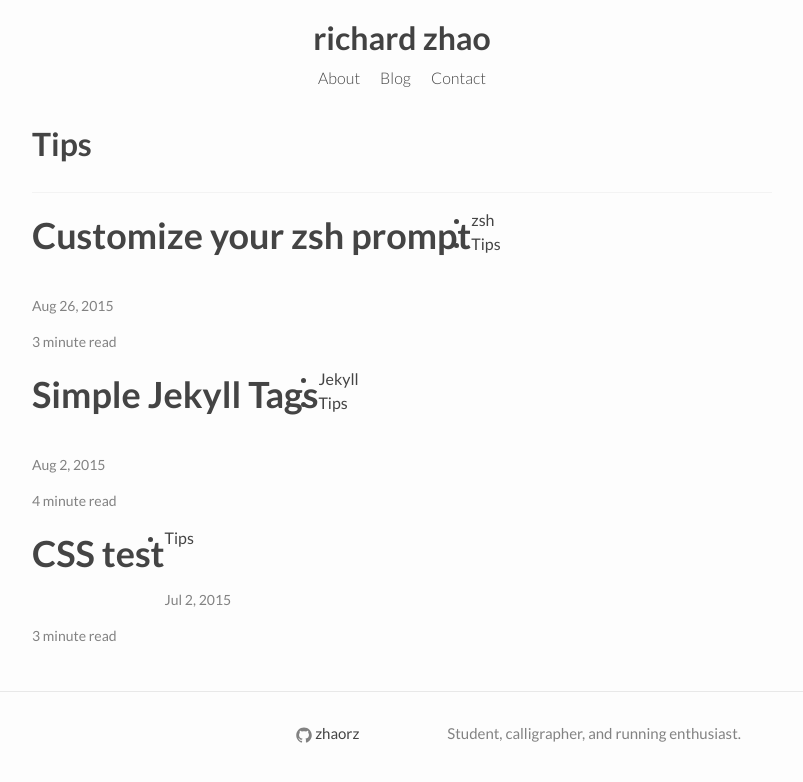
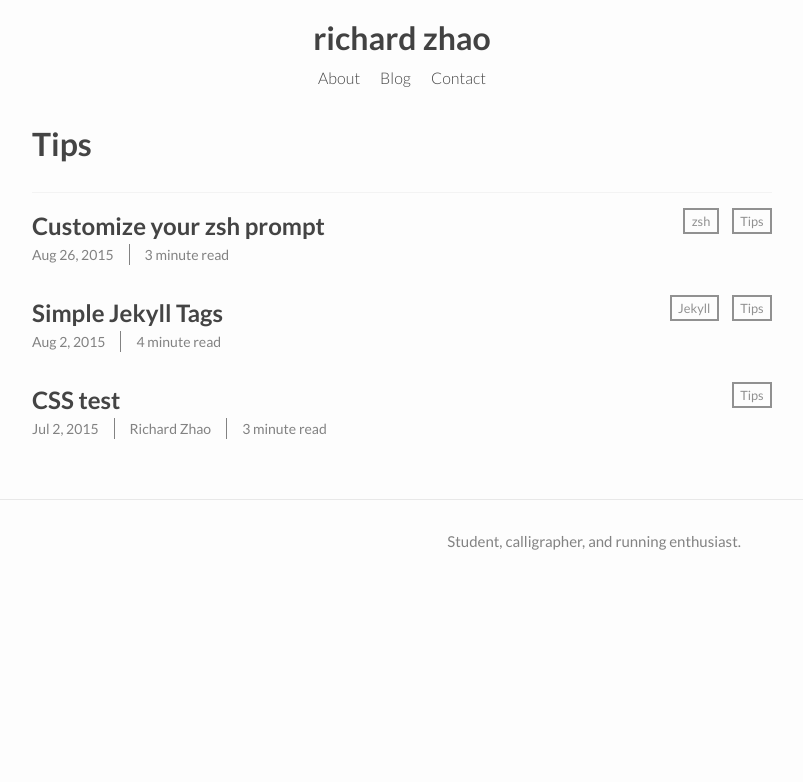
Before and after one commit to zhaorz/zhaorz.github.io, a Jekyll site: the page built from blog/tag/tips.md, in a window 1280 px wide. Shown: the top 782 px of the page, without its empty margins (238-1041 px from the left). Built offline with Jekyll 4.4.1, drawn with Linux system fonts in a browser that asks for light colours.

Commit message:
Pagination colors

```diff
--- a/_includes/footer.html
+++ b/_includes/footer.html
@@ -10,11 +10,13 @@
 
       <div class="footer-col footer-col-2">
         <ul class="social-media-list">
+          <!--
           {% if site.github_username %}
           <li>
             {% include icon-github.html username=site.github_username %}
           </li>
           {% endif %}
+          -->
 
           {% if site.twitter_username %}
           <li>
--- a/_includes/pagination.html
+++ b/_includes/pagination.html
@@ -3,7 +3,7 @@
   <div class="left">
     {% if paginator.previous_page %}
       {% if paginator.page == 2 %}
-        <a class="pagination-item" href="{{ site.baseurl }}/">Newer</a>
+        <a class="pagination-item" href="{{ site.baseurl }}/blog/">Newer</a>
       {% else %}
         <a class="pagination-item" href="{{ paginator.previous_page_path | prepend: site.baseurl }}">Newer</a>
       {% endif %}
--- a/_layouts/tag.html
+++ b/_layouts/tag.html
@@ -6,31 +6,46 @@
 
 {% if site.tags[page.tag] %}
   {% for post in site.tags[page.tag] %}
+
     {% assign minutes = post.content | number_of_words | divided_by: 180 %}
     {% if minutes == 0 %}
       {% assign minutes = 1 %}
     {% endif %}
-    <div class="post py3">
-      <a href="{{ post.url | prepend: site.baseurl }}" class="post-link">
-        <h2 class="h1 post-title">{{ post.title }}</h2>
-      </a>
+
+    <div class="post-header">
+      <h2>
+        <a class="post-link" href="{{ post.url | prepend: site.baseurl }}">{{ post.title }}</a>
+      </h2>
+
       {% if post.tags != empty %}
       <ul class="tags">
         {% for tag in post.tags %}
         <li>
           <a href="/blog/tag/{{ tag }}">{{ site.data.tags[tag].name }}</a>
         </li>{% endfor %}
-      </ul><br>
+      </ul>
       {% endif %}
-      <p class="post-meta">{{ post.date | date: "%b %-d, %Y" }}</p>
-      <p class="post-meta small">
+    </div>
+
+    <div class="post-meta">
+      {% if post.date %}
+      <time datetime="{{ post.date | date_to_xmlschema }}" itemprop="datePublished">{{ post.date | date: "%b %-d, %Y" }}</time>
+      {% endif %}
+      {% if post.author %}
+      <span itemprop="author" itemscope itemtype="http://schema.org/Person">
+        <span itemprop="name">{{ post.author }}</span>
+      </span>
+      {% endif %}
+
+      <p>
       {% if post.minutes %}
-        {{ post.minutes }} minute read
+      {{ post.minutes }} minute read
       {% else %}
-        {{ minutes }} minute read
+      {{ minutes }} minute read
       {% endif %}
       </p>
     </div>
+
   {% endfor %}
 {% else %}
   <p>There are no posts for this tag.</p>
--- a/_sass/_layout.scss
+++ b/_sass/_layout.scss
@@ -178,13 +178,6 @@
   }
 }
 
-.post-link {
-  display: inline block;
-  float: left;
-  color: $text-color;
-  font-size: 1.5em;
-}
-
 
 
 /**
@@ -207,7 +200,6 @@
     display: inline block;
     float: left;
     color: $text-color;
-    font-size: 1.5em;
   }
 
   .tags {
--- /dev/null
+++ b/_sass/_pagination.scss
@@ -0,0 +1,42 @@
+/**
+ * Pagination
+ */
+
+.pagination {
+  @extend %clearfix;
+
+  .left {
+    display: inline block;
+    float: left;
+  }
+
+  .right {
+    display: inline block;
+    float: right;
+  }
+
+  .pagination-item {
+    padding: 0.2em 0.5em;
+    color: $brand-color;
+    border: 2px solid $brand-color;
+
+    &:hover {
+      color: #fff;
+      border-color: $brand-color;
+      text-decoration: none;
+      background-color: $brand-color;
+    }
+  }
+
+  .disabled {
+    color: lighten($text-color, 30%);
+    border-color: lighten($text-color, 30%);
+
+    &:hover {
+      color: lighten($text-color, 30%);
+      border-color: lighten($text-color, 30%);
+      background-color: #fff;
+    }
+  }
+
+}
--- a/blog/index.html
+++ b/blog/index.html
@@ -12,8 +12,8 @@
     {% endif %}
     <div class="post">
       <div class="post-header">
-        <a href="{{ post.url | prepend: site.baseurl }}" class="post-link">
-          {{ post.title }}</a>
+        <h2><a href="{{ post.url | prepend: site.baseurl }}" class="post-link">
+            {{ post.title }}</a></h2>
 
         {% if post.tags != empty %}
         <ul class="tags">
--- a/css/main.scss
+++ b/css/main.scss
@@ -18,7 +18,7 @@
 
 $text-color:       #444;
 $background-color: #fdfdfd;
-$brand-color:      #1EFFAD;
+$brand-color:      #00BCD4;
 
 $grey-color:       #828282;
 $grey-color-light: lighten($grey-color, 40%);
@@ -51,5 +51,6 @@
 @import
         "base",
         "layout",
+        "pagination",
         "syntax-highlighting"
 ;
```
